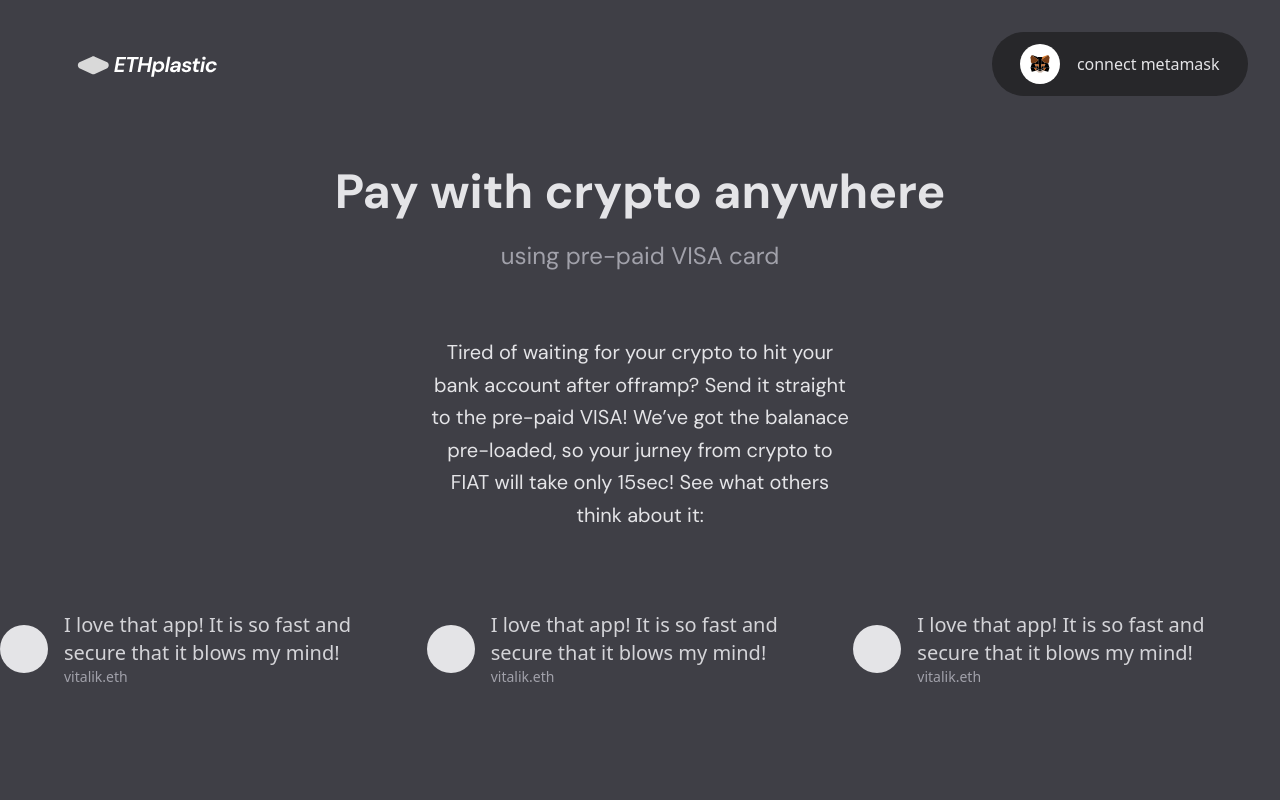
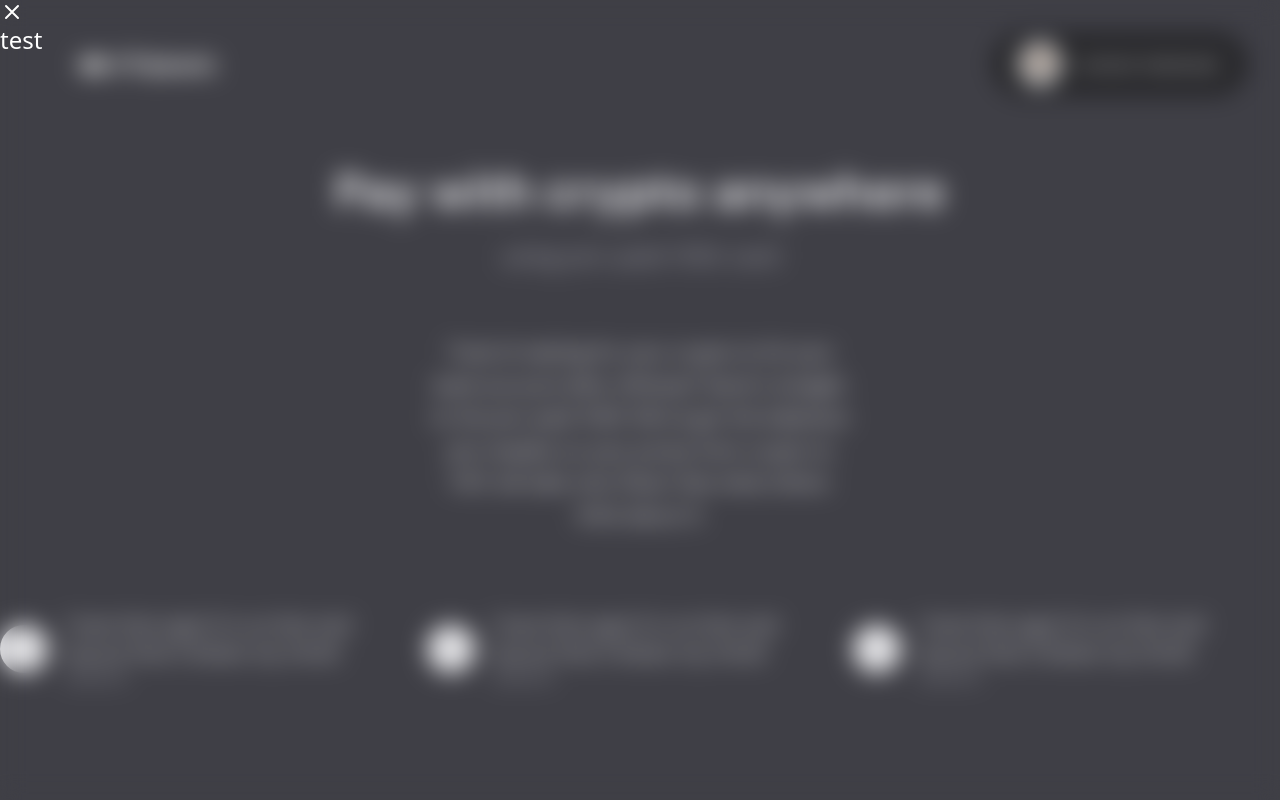
Before and after one commit to easyETHplastic/easyETHplastic, a Vue app: page / in a window 1280 px wide. Shown: the top 800 px of the page. Built offline with nearby package versions, Linux system fonts and the light colour scheme.

Commit message:
backdrop

```diff
--- a/src/components/AppBody.vue
+++ b/src/components/AppBody.vue
@@ -132,7 +132,7 @@
         </div>
       </div>
     </div>
-    <div v-if="open" class="text-2xl text-white">
+    <div v-if="open" class="absolute top-0 backdrop-blur-md w-full h-full text-2xl text-white">
          <div @click="open = !open">
               <svg stroke="currentColor" fill="none" viewBox="0 0 24 24" class="h-6 w-6">
                 <path
```
